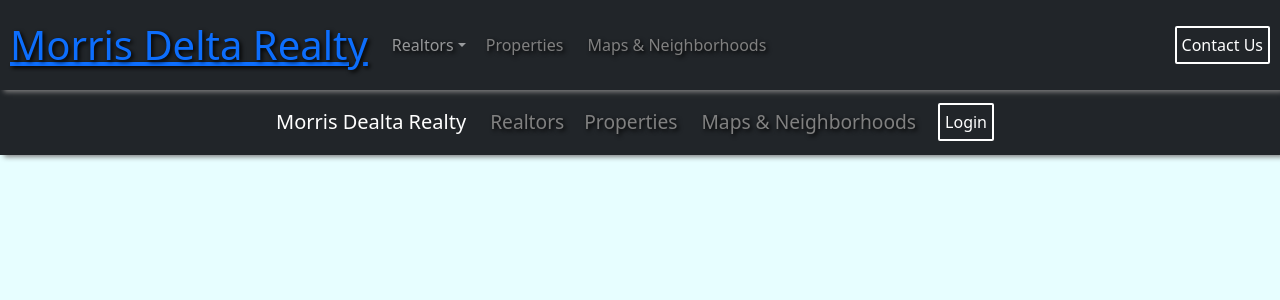
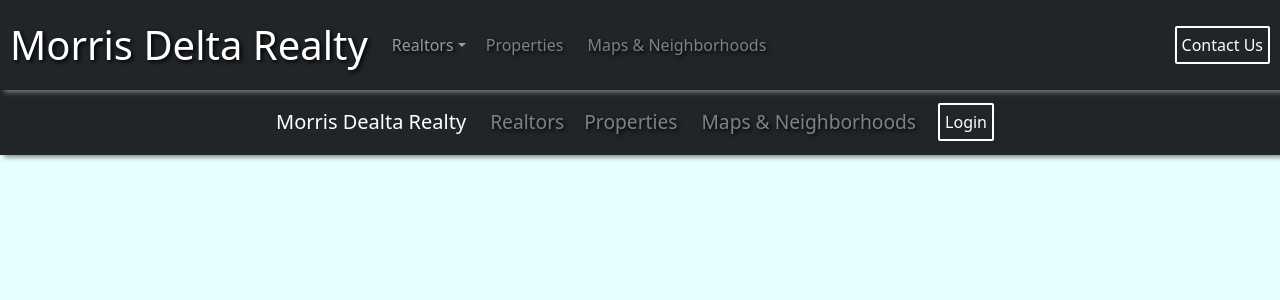
Before and after one commit to Fmorris825/morris-delta-realty, a React (Create React App) app in the folder frontend/: page / in a window 1280 px wide. Shown: the top 300 px of the page. Built offline with nearby package versions, Linux system fonts and the light colour scheme.

Commit message:
minor stylihgn to navbar

```diff
--- a/frontend/src/components/NavBar/NavBar.css
+++ b/frontend/src/components/NavBar/NavBar.css
@@ -39,6 +39,14 @@ li {
   text-shadow: 2px 2px 4px black;
   font-weight: 500;
   font-size: 40px;
+  text-decoration: none;
+  cursor: pointer;
+  color: white;
+}
+
+.brandnav:hover {
+  text-shadow: 2px 2px 4px green;
+  color: white;
 }
 
 .navbutton:hover {
```
Also changed, not shown: 7 other files (tests, documents, lock files or other folders).
